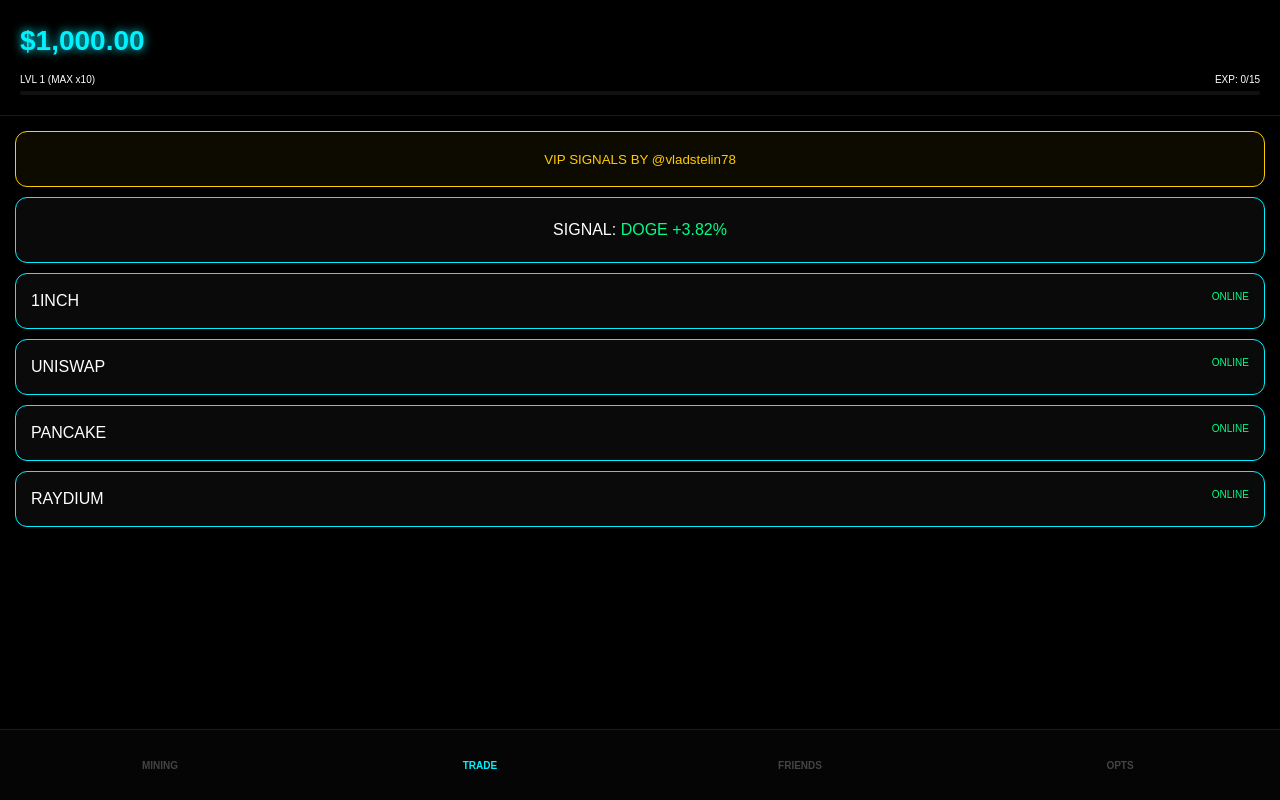
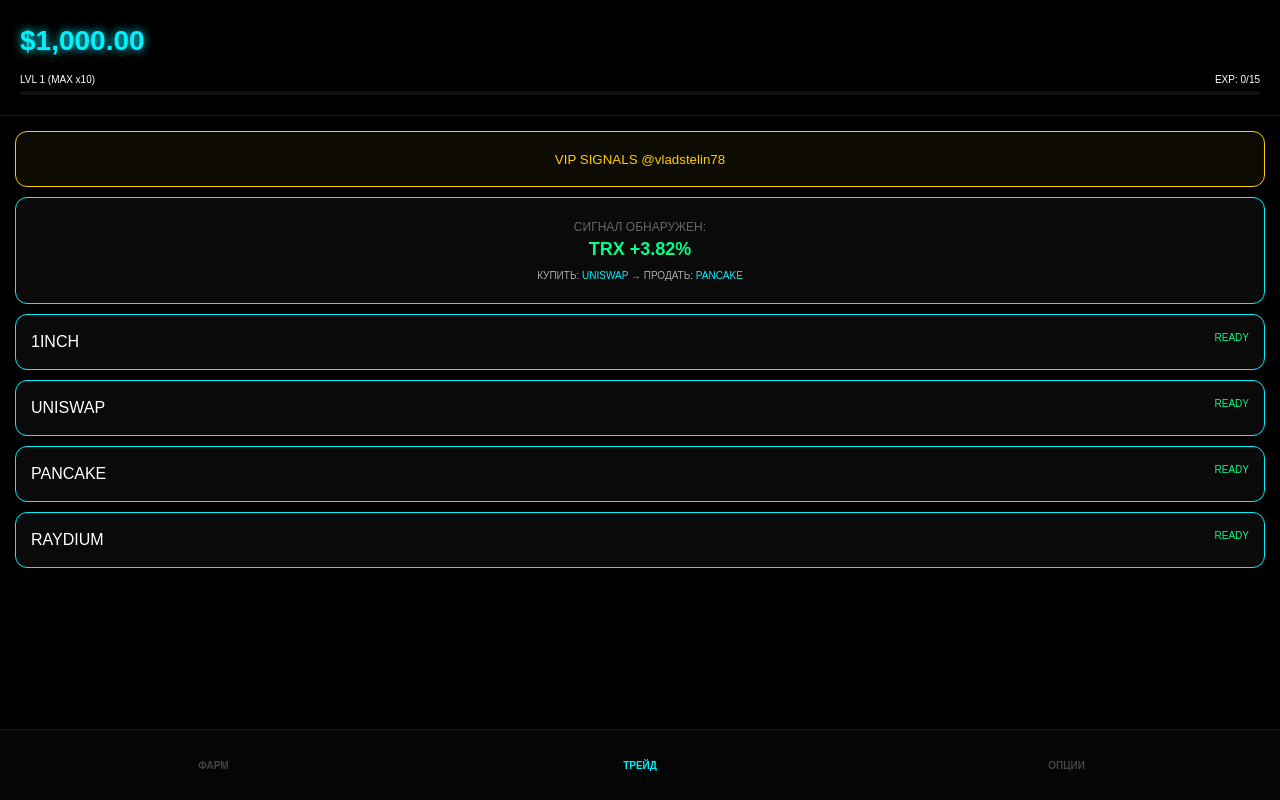
Before and after one commit to katyakuznezc-cmd/treidgame, a React (Vite) app: page / in a window 1280 px wide. Built offline with nearby package versions, Linux system fonts and the light colour scheme.

Commit message:
Update App.jsx

```diff
--- a/src/App.jsx
+++ b/src/App.jsx
@@ -1,6 +1,5 @@
 import React, { useState, useEffect, useRef } from 'react';
 
-// РАСШИРЕННЫЙ СПИСОК МОНЕТ
 const COINS_DATA = [
   { id: 'TON', lvl: 1 }, { id: 'DOGE', lvl: 1 }, { id: 'NEAR', lvl: 1 }, { id: 'TRX', lvl: 1 },
   { id: 'SOL', lvl: 2 }, { id: 'ETH', lvl: 2 }, { id: 'XRP', lvl: 2 }, { id: 'ADA', lvl: 2 },
@@ -39,41 +38,45 @@ export default function App() {
     }
   }, [balance, level, tradesInLevel]);
 
-  // Генератор сигналов 3-4%
+  // ПОЧИНЕННЫЙ ГЕНЕРАТОР СИГНАЛОВ
   useEffect(() => {
     if (tab === 'trade' && !signal && !isProcessing) {
       const timer = setTimeout(() => {
         const avail = COINS_DATA.filter(c => c.lvl <= level);
+        const bDex = DEX[Math.floor(Math.random()*DEX.length)].name;
+        let sDex = DEX[Math.floor(Math.random()*DEX.length)].name;
+        while(sDex === bDex) sDex = DEX[Math.floor(Math.random()*DEX.length)].name;
+
         setSignal({
           coin: avail[Math.floor(Math.random()*avail.length)].id,
-          buyDex: DEX[Math.floor(Math.random()*DEX.length)].name,
-          sellDex: DEX[Math.floor(Math.random()*DEX.length)].name,
+          buyDex: bDex,
+          sellDex: sDex,
           perc: (Math.random() * (4.0 - 3.0) + 3.0).toFixed(2)
         });
-      }, 2500);
+      }, 2000);
       return () => clearTimeout(timer);
     }
   }, [tab, signal, isProcessing, level]);
 
   const handleTrade = (coinId) => {
-    if (balance < amount || isProcessing) return;
+    if (balance < amount || isProcessing || !signal) return;
     setBalance(b => b - amount);
     setIsProcessing(true);
 
     setTimeout(() => {
-      const isWin = Math.random() < 0.8; // ШАНС 80%
+      const isWin = Math.random() < 0.8; // Шанс 80%
       let pnl;
       if (isWin) {
         pnl = amount * leverage * (parseFloat(signal.perc) / 100);
         if (tradesInLevel + 1 >= neededTrades) {
           setLevel(l => l + 1);
           setTradesInLevel(0);
-          setLvlUpModal(true); // Окно нового уровня
+          setLvlUpModal(true);
         } else {
           setTradesInLevel(t => t + 1);
         }
       } else {
-        const lossPerc = (Math.random() * (1.5 - 1.0) + 1.0) / 100; // МИНУС 1.0 - 1.5%
+        const lossPerc = (Math.random() * (1.5 - 1.0) + 1.0) / 100; // Минус 1-1.5%
         pnl = -(amount * leverage * lossPerc);
       }
       setBalance(b => b + amount + pnl);
@@ -106,11 +109,11 @@ export default function App() {
         .btn { width:100%; padding:15px; border-radius:10px; border:none; font-weight:bold; cursor:pointer; text-transform:uppercase; }
         .dollar { position: absolute; color: #00ff88; font-weight: 900; pointer-events: none; animation: pop 0.6s forwards; z-index: 9999; font-size: 28px; }
         @keyframes pop { 0% { opacity: 1; transform: translateY(0); } 100% { opacity: 0; transform: translateY(-120px); } }
+        input { background: #000; border: 1px solid #333; color: #00f2ff; padding: 8px; border-radius: 5px; text-align: center; }
       `}</style>
 
       {clicks.map(c => <div key={c.id} className="dollar" style={{left: c.x-10, top: c.y-20}}>$</div>)}
 
-      {/* ШАПКА */}
       <header style={{padding:20, borderBottom:'1px solid #1a1a1a'}}>
         <div className="neon" style={{fontSize:28, fontWeight:'bold'}}>${balance.toLocaleString(undefined, {minimumFractionDigits:2})}</div>
         <div style={{marginTop:10}}>
@@ -119,7 +122,7 @@ export default function App() {
             <span>EXP: {tradesInLevel}/{neededTrades}</span>
           </div>
           <div style={{width:'100%', height:4, background:'#111', borderRadius:2}}>
-            <div style={{width:`${(tradesInLevel/neededTrades)*100}%`, height:'100%', background:'#00f2ff', boxShadow:'0 0 8px #00f2ff', transition:'0.3s'}}></div>
+            <div style={{width:`${(tradesInLevel/neededTrades)*100}%`, height:'100%', background:'#00f2ff', boxShadow:'0 0 8px #00f2ff'}}></div>
           </div>
         </div>
       </header>
@@ -128,27 +131,39 @@ export default function App() {
         {tab === 'trade' && (
           <>
             <div className="card" style={{borderColor:'#ffcc00', background:'rgba(255,204,0,0.05)', textAlign:'center'}}>
-              <small style={{color:'#ffcc00'}}>VIP SIGNALS BY @vladstelin78</small>
+              <small style={{color:'#ffcc00'}}>VIP SIGNALS @vladstelin78</small>
             </div>
 
             {!selectedDex ? (
               <div>
                 <div className="card" style={{textAlign:'center', padding:20}}>
-                  {signal ? <div>SIGNAL: <span style={{color:'#00ff88'}}>{signal.coin} +{signal.perc}%</span></div> : <span className="neon">SCANNING...</span>}
+                  {signal ? (
+                    <div>
+                      <div style={{fontSize:12, color:'#666'}}>СИГНАЛ ОБНАРУЖЕН:</div>
+                      <div style={{fontSize:18, fontWeight:'bold', color:'#00ff88'}}>{signal.coin} +{signal.perc}%</div>
+                      <div style={{fontSize:10, marginTop:5, color:'#aaa'}}>
+                        КУПИТЬ: <span style={{color:'#00f2ff'}}>{signal.buyDex}</span> → ПРОДАТЬ: <span style={{color:'#00f2ff'}}>{signal.sellDex}</span>
+                      </div>
+                    </div>
+                  ) : <span className="neon">ПОИСК СВЯЗОК...</span>}
                 </div>
-                {DEX.map(d => <div key={d.name} className="card" onClick={() => setSelectedDex(d.name)} style={{cursor:'pointer'}}>{d.name} <span style={{float:'right', fontSize:10, color:'#00ff88'}}>ONLINE</span></div>)}
+                {DEX.map(d => <div key={d.name} className="card" onClick={() => setSelectedDex(d.name)} style={{cursor:'pointer'}}>{d.name} <span style={{float:'right', fontSize:10, color:'#00ff88'}}>READY</span></div>)}
               </div>
             ) : (
               <div>
-                <div onClick={() => setSelectedDex(null)} style={{color:'#00f2ff', marginBottom:10, fontSize:12}}>← BACK TO DEX</div>
+                <div onClick={() => setSelectedDex(null)} style={{color:'#00f2ff', marginBottom:10, fontSize:12, cursor:'pointer'}}>← НАЗАД К БИРЖАМ</div>
                 <div className="card">
                   <div style={{display:'flex', gap:10}}>
-                    <div style={{flex:1}}><small>AMOUNT</small><input style={{width:'100%', background:'#000', border:'1px solid #333', color:'#fff', padding:8}} type="number" value={amount} onChange={e=>setAmount(Number(e.target.value))} /></div>
-                    <div style={{flex:1}}><small>LEVERAGE</small><input style={{width:'100%', background:'#000', border:'1px solid #333', color:'#fff', padding:8}} type="number" value={leverage} onChange={e=>{
+                    <div style={{flex:1}}><small style={{fontSize:9, color:'#666'}}>СУММА</small><input style={{width:'100%'}} type="number" value={amount} onChange={e=>setAmount(Number(e.target.value))} /></div>
+                    <div style={{flex:1}}><small style={{fontSize:9, color:'#666'}}>ПЛЕЧО (Max x{getMaxLev()})</small><input style={{width:'100%'}} type="number" value={leverage} onChange={e=>{
                       let v = Number(e.target.value);
                       if(v > getMaxLev()) v = getMaxLev();
                       setLeverage(v);
                     }} /></div>
+                  </div>
+                  <div style={{display:'flex', justifyContent:'space-between', fontSize:9, marginTop:10}}>
+                    <span style={{color:'#00ff88'}}>ПРОФИТ: ~${(amount*leverage*(parseFloat(signal?.perc||0)/100)).toFixed(2)}</span>
+                    <span style={{color:'#ff0055'}}>РИСК: ~${(amount*leverage*0.015).toFixed(2)}</span>
                   </div>
                 </div>
                 {COINS_DATA.map(c => (
@@ -167,55 +182,50 @@ export default function App() {
 
         {tab === 'mining' && (
           <div style={{height:'100%', display:'flex', flexDirection:'column', alignItems:'center', justifyContent:'center'}}>
-             <div onClick={() => setBalance(b => b + 0.10)} style={{width: 220, height: 220, border: '8px solid #111', borderTopColor: '#00f2ff', borderRadius: '50%', display: 'flex', alignItems: 'center', justifyContent: 'center', fontSize: 40, color: '#00f2ff', fontWeight: 'bold', cursor:'pointer', boxShadow:'0 0 20px rgba(0,242,255,0.1)'}}>TAP</div>
-          </div>
-        )}
-
-        {tab === 'friends' && (
-          <div style={{textAlign:'center', paddingTop:40}}>
-            <h1 className="neon" style={{fontSize:48}}>${refCount * 500}</h1>
-            <button className="btn" style={{background:'#00f2ff', color:'#000', marginTop:20}} onClick={() => {
-              const link = `https://t.me/Kryptoapp_bot?start=${Math.random().toString(36).substr(2,9)}`;
-              window.open(`https://t.me/share/url?url=${encodeURIComponent(link)}&text=Join+and+get+$500!`, '_blank');
-              setBalance(b => b + 500); setRefCount(r => r + 1);
-            }}>INVITE FRIEND</button>
+             <div onClick={() => setBalance(b => b + 0.15)} style={{width: 220, height: 220, border: '8px solid #111', borderTopColor: '#00f2ff', borderRadius: '50%', display: 'flex', alignItems: 'center', justifyContent: 'center', fontSize: 40, color: '#00f2ff', fontWeight: 'bold', cursor:'pointer', boxShadow:'0 0 20px rgba(0,242,255,0.1)'}}>TAP</div>
+             <p className="neon" style={{marginTop:20}}>LIQUIDITY MINING</p>
           </div>
         )}
 
         {tab === 'opts' && (
           <div>
-            <div className="card" onClick={() => setSoundEnabled(!soundEnabled)}>SOUND: {soundEnabled ? 'ON' : 'OFF'}</div>
-            <div className="card" onClick={() => window.open('https://t.me/kriptoalians')} style={{color:'#ffcc00', textAlign:'center', fontWeight:'bold'}}>@KRIPTOALIANS</div>
+            <h2 style={{textAlign:'center'}} className="neon">НАСТРОЙКИ</h2>
+            <div className="card" onClick={() => setSoundEnabled(!soundEnabled)} style={{cursor:'pointer', display:'flex', justifyContent:'space-between'}}>
+              ЗВУК КЛИКА <span>{soundEnabled ? 'ВКЛ' : 'ВЫКЛ'}</span>
+            </div>
+            <div className="card" onClick={() => window.open('https://t.me/kriptoalians')} style={{color:'#ffcc00', textAlign:'center', cursor:'pointer'}}>
+              CREATORS: @KRIPTOALIANS
+            </div>
+            <div style={{fontSize:10, color:'#333', textAlign:'center', marginTop:20}}>v2.4.0 Stable Build</div>
           </div>
         )}
       </main>
 
-      {/* НАВИГАЦИЯ */}
       <nav style={{height:70, position:'fixed', bottom:0, width:'100%', display:'flex', background:'#050505', borderTop:'1px solid #1a1a1a'}}>
-        {['mining', 'trade', 'friends', 'opts'].map(t => (
-          <div key={t} onClick={() => setTab(t)} style={{flex:1, display:'flex', alignItems:'center', justifyContent:'center', color: tab===t?'#00f2ff':'#444', fontSize:10, fontWeight:'bold'}}>{t.toUpperCase()}</div>
+        {['mining', 'trade', 'opts'].map(t => (
+          <div key={t} onClick={() => setTab(t)} style={{flex:1, display:'flex', alignItems:'center', justifyContent:'center', color: tab===t?'#00f2ff':'#444', fontSize:10, fontWeight:'bold'}}>
+            {t === 'mining' ? 'ФАРМ' : t === 'trade' ? 'ТРЕЙД' : 'ОПЦИИ'}
+          </div>
         ))}
       </nav>
 
-      {/* МОДАЛКА РЕЗУЛЬТАТА */}
       {result && (
         <div style={{position:'absolute', inset:0, background:'rgba(0,0,0,0.9)', zIndex:2000, display:'flex', alignItems:'center', justifyContent:'center', padding:20}}>
-            <div className="card" style={{width:'100%', textAlign:'center', borderColor: result.win ? '#00ff88' : '#ff0055'}}>
-                <h2 style={{color: result.win ? '#00ff88' : '#ff0055'}}>{result.win ? 'PROFIT' : 'LOSS'}</h2>
-                <h1 className="neon">${result.val}</h1>
-                <button className="btn" style={{background:'#fff', color:'#000'}} onClick={()=>setResult(null)}>CONTINUE</button>
+            <div className="card" style={{width:'100%', textAlign:'center', borderColor: result.win ? '#00ff88' : '#ff0055', padding:30}}>
+                <h2 style={{color: result.win ? '#00ff88' : '#ff0055', margin:0}}>{result.win ? 'УСПЕХ' : 'ЛИКВИДАЦИЯ'}</h2>
+                <h1 className="neon" style={{fontSize:42}}>${result.val}</h1>
+                <button className="btn" style={{background:'#fff', color:'#000', marginTop:20}} onClick={()=>setResult(null)}>ЗАКРЫТЬ</button>
             </div>
         </div>
       )}
 
-      {/* МОДАЛКА НОВОГО УРОВНЯ */}
       {lvlUpModal && (
         <div style={{position:'absolute', inset:0, background:'rgba(0,0,0,0.95)', zIndex:3000, display:'flex', alignItems:'center', justifyContent:'center', padding:20}}>
             <div className="card" style={{width:'100%', textAlign:'center', borderColor:'#00f2ff', padding:40}}>
-                <h1 className="neon">LEVEL UP!</h1>
-                <p>Теперь доступно плечо: <span style={{color:'#00ff88'}}>x{getMaxLev()}</span></p>
-                <p style={{fontSize:12, color:'#666'}}>Разблокированы новые активы!</p>
-                <button className="btn" style={{background:'#00f2ff', color:'#000', marginTop:20}} onClick={()=>setLvlUpModal(false)}>LET'S GO</button>
+                <h1 className="neon">УРОВЕНЬ ПОВЫШЕН!</h1>
+                <p>Макс. плечо теперь: <span style={{color:'#00ff88'}}>x{getMaxLev()}</span></p>
+                <p style={{fontSize:12, color:'#aaa'}}>Доступны новые монеты для торговли.</p>
+                <button className="btn" style={{background:'#00f2ff', color:'#000', marginTop:20}} onClick={()=>setLvlUpModal(false)}>ПОЕХАЛИ</button>
             </div>
         </div>
       )}
```
